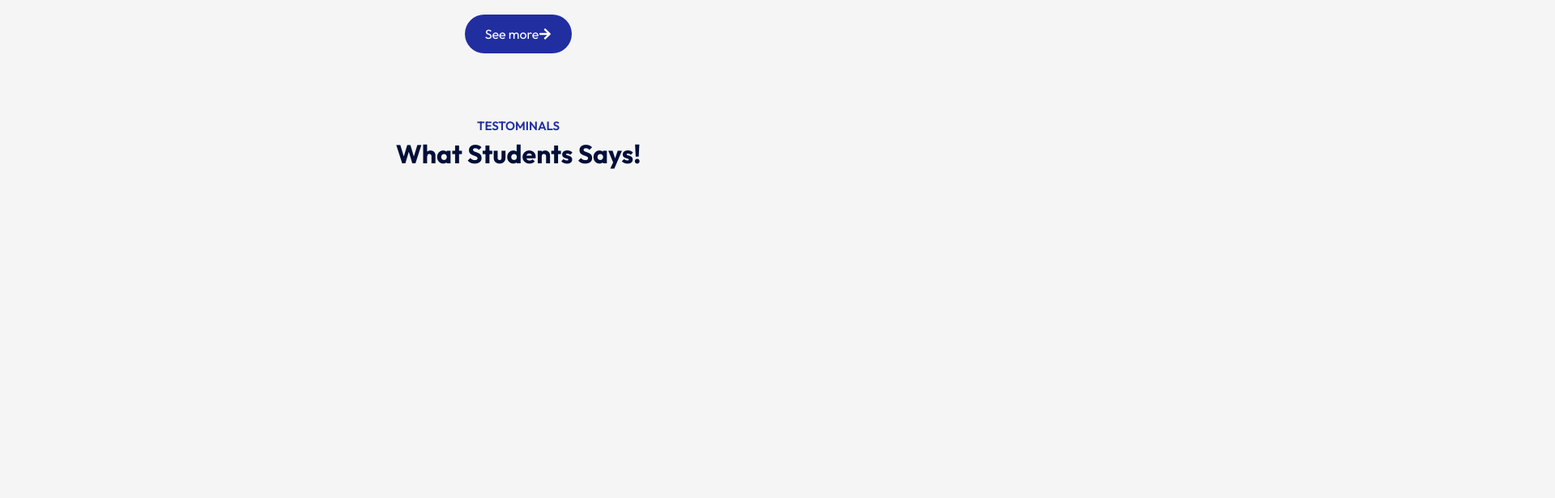
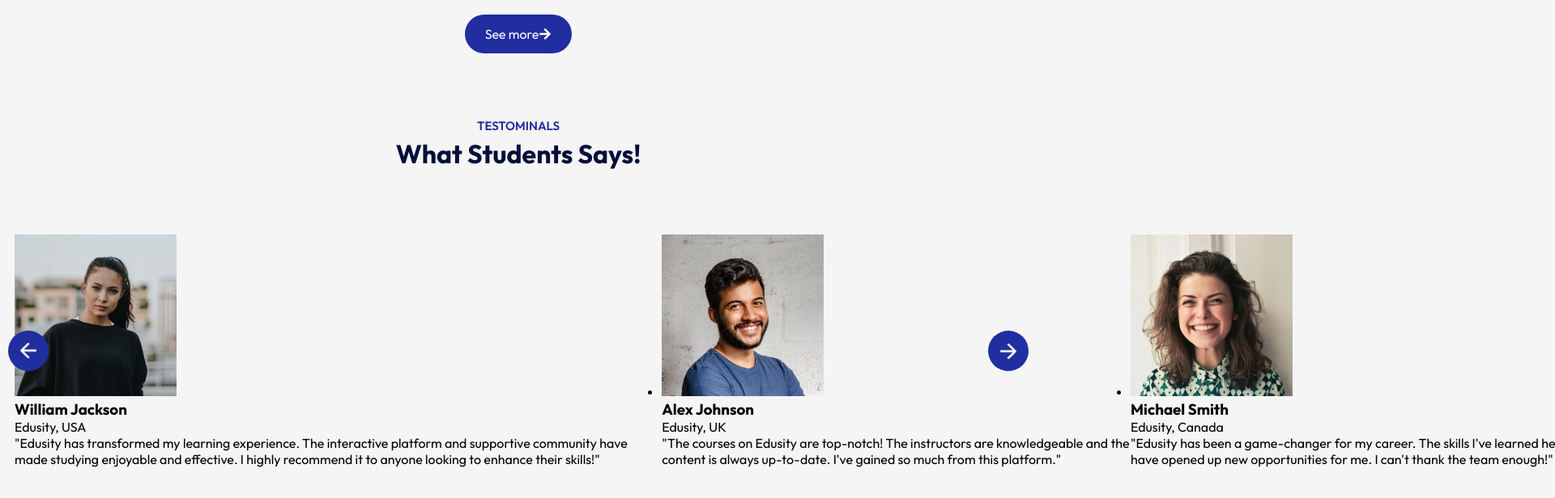
Before and after one commit to alinadeem13/Eudicity---Education-Website---React-JS, a React (Vite) app: page / in a window 1280 px wide. Shown: the part 2500-3116 px from the top of the page at 81% size, 1920 px wide, since content can reach past the window. Before the commit the page ends 2740 px from the top, so only its background shows below. Built offline with nearby package versions, Linux system fonts and the light colour scheme.

Commit message:
Setting up Testimonials Page

```diff
--- a/src/App.jsx
+++ b/src/App.jsx
@@ -5,6 +5,7 @@ import Programs from "./Components/Programs/Programs";
 import Title from "./Components/Title/Title";
 import About from "./Components/About/About";
 import Campus from "./Components/Campus/Campus";
+import Testimonials from "./Components/Testimonials/Testimonials";
 
 const App = () => {
   return (
@@ -19,6 +20,7 @@ const App = () => {
         <Campus />
 
         <Title subtitle="Testominals" title="What Students Says!" />
+        <Testimonials />
       </div>
     </div>
   );
--- /dev/null
+++ b/src/Components/Testimonials/Testimonials.css
@@ -0,0 +1,36 @@
+.testimonials {
+  margin: 80px auto;
+  padding: 0 8px;
+  position: relative;
+}
+.next-btn,
+.back-btn {
+  position: absolute;
+  top: 50%;
+  transform: translateY(-50%);
+  padding: 15px;
+  width: 50px;
+  height: 50px;
+  border-radius: 50%;
+  cursor: pointer;
+  background: #212ea0;
+}
+
+.next-btn {
+  right: 0;
+  left: auto;
+}
+
+.back-btn {
+  left: 0;
+  right: auto;
+}
+.slider {
+  /* overflow: hidden; */
+}
+.slider ul {
+  display: flex;
+  width: 200%;
+  overflow-x: hidden;
+  transition: 0.5s;
+}
--- /dev/null
+++ b/src/Components/Testimonials/Testimonials.jsx
@@ -0,0 +1,89 @@
+import React from "react";
+import "./Testimonials.css";
+import next_icon from "../../assets/next-icon.png";
+import back_icon from "../../assets/back-icon.png";
+
+import user_1 from "../../assets/user-1.png";
+import user_2 from "../../assets/user-2.png";
+import user_3 from "../../assets/user-3.png";
+import user_4 from "../../assets/user-4.png";
+
+const Testimonials = () => {
+  return (
+    <div className="testimonials">
+      <img src={next_icon} alt="" className="next-btn"></img>
+      <img src={back_icon} alt="" className="back-btn"></img>
+      <div className="slider">
+        <ul>
+          <li>
+            <div className="slide">
+              <div className="user-info">
+                <img src={user_1} alt="User 1" />
+                <div>
+                  <h3>William Jackson</h3>
+                  <span>Edusity, USA</span>
+                </div>
+              </div>
+              <p>
+                "Edusity has transformed my learning experience. The interactive
+                platform and supportive community have made studying enjoyable
+                and effective. I highly recommend it to anyone looking to
+                enhance their skills!"
+              </p>
+            </div>
+          </li>
+          <li>
+            <div className="slide">
+              <div className="user-info">
+                <img src={user_2} alt="User 2" />
+                <div>
+                  <h3>Alex Johnson</h3>
+                  <span>Edusity, UK</span>
+                </div>
+              </div>
+              <p>
+                "The courses on Edusity are top-notch! The instructors are
+                knowledgeable and the content is always up-to-date. I've gained
+                so much from this platform."
+              </p>
+            </div>
+          </li>
+          <li>
+            <div className="slide">
+              <div className="user-info">
+                <img src={user_3} alt="User 3" />
+                <div>
+                  <h3>Michael Smith</h3>
+                  <span>Edusity, Canada</span>
+                </div>
+              </div>
+              <p>
+                "Edusity has been a game-changer for my career. The skills I've
+                learned here have opened up new opportunities for me. I can't
+                thank the team enough!"
+              </p>
+            </div>
+          </li>
+          <li>
+            <div className="slide">
+              <div className="user-info">
+                <img src={user_4} alt="User 4" />
+                <div>
+                  <h3>Richard Davis</h3>
+                  <span>Edusity, Australia</span>
+                </div>
+              </div>
+              <p>
+                "I love the flexibility that Edusity offers. I can learn at my
+                own pace and revisit the material whenever I need. It's perfect
+                for my busy schedule!"
+              </p>
+            </div>
+          </li>
+        </ul>
+      </div>
+    </div>
+  );
+};
+
+export default Testimonials;
```
